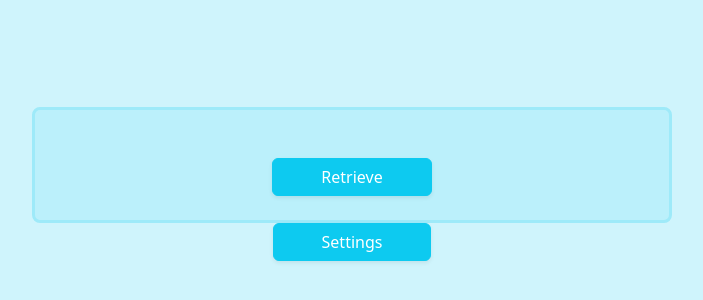
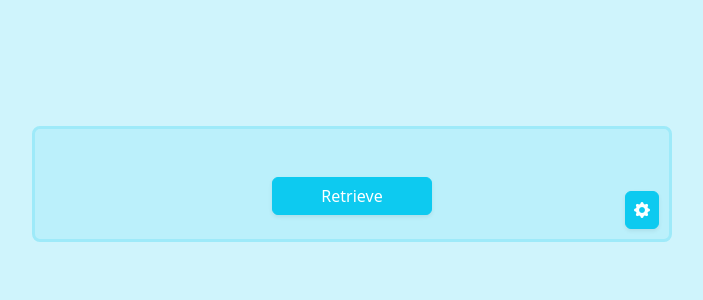
Before and after one commit to AlicanK-code/email-analyser, a website: page src/index.html in a window 1280 px wide. Shown: the part 216-516 px from the top of the page, without its empty margins (288-991 px from the left). Drawn offline with nearby package versions, Linux system fonts and the light colour scheme.

Commit message:
Fixed settings button styling and positioning

```diff
--- a/src/index.html
+++ b/src/index.html
@@ -6,12 +6,13 @@
     <title>Email-Analyser</title>
 
     <link href="https://cdn.jsdelivr.net/npm/bootstrap@5.3.0/dist/css/bootstrap.min.css" rel="stylesheet">
+    <link href="https://cdn.jsdelivr.net/npm/bootstrap-icons@1.11.0/font/bootstrap-icons.css" rel="stylesheet">
 </head>
 
 <!-- Flex container to use column direction to wrap elements so they can stack (button & table)-->
 <body class="bg-info-subtle d-flex flex-column justify-content-center align-items-center vh-100">
 
-    <div class="bg-info bg-opacity-10 border border-info-subtle border-3 rounded-3 p-4 w-50 text-center">
+    <div class="bg-info bg-opacity-10 border border-info-subtle border-3 rounded-3 p-4 w-50 text-center position-relative">
 
     <!--Table construction to represent data-->
     <div id="tableContainer" class="mb-4" style="overflow-y: auto; max-height: 400px;"> <!-- Overflow forces scroll bar if too high y-axis -->
@@ -28,12 +29,11 @@
 </div>
 
     <button type="button" id="btn" class="btn btn-info text-white px-5 shadow-sm position-relative">Retrieve</button>
+<div>
+  <button type="button" class="btn btn-info text-white px-2 shadow-sm position-absolute" style="bottom: 10px; right: 10px">
+    <i class="bi bi-gear-fill"></i>
+  </button>
 </div>
-
-<div>
-  <button type="button" class="btn btn-info text-white px-5 shadow-sm position-relative">
-    Settings
-  </button>
 </div>
 
     <script src="client.js"></script>
```
